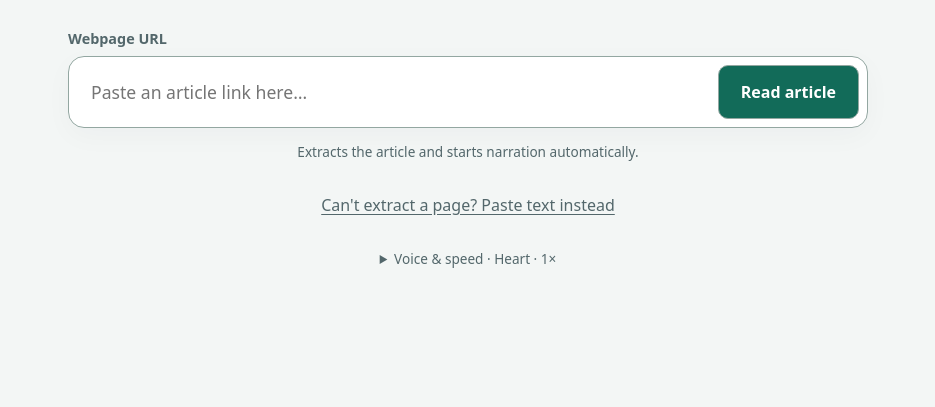
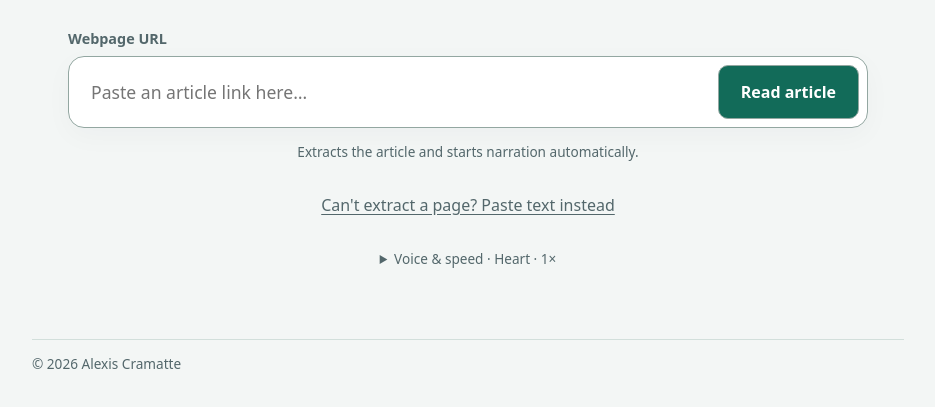
Before and after one commit to acramatte/article-reader, a website built with Vite: page index.html in a window 1280 px wide. Shown: the part 375-782 px from the top of the page, without its empty margins (172-1107 px from the left). Built offline with nearby package versions, Linux system fonts and the light colour scheme.

Commit message:
feat: add copyright footer

```diff
--- a/index.html
+++ b/index.html
@@ -48,6 +48,7 @@
     dt { font-size: 0.8rem; color: #53676b; }
     dd { margin: 6px 0 0; font-variant-numeric: tabular-nums; }
     #source { overflow-wrap: anywhere; color: #126b59; }
+    footer { margin-top: 28px; padding-top: 14px; border-top: 1px solid #d2dfdb; color: #53676b; font-size: 0.85rem; }
     #article-title { margin-top: 0; }
     .hint { font-size: 0.85rem; color: #53676b; }
     .hero { padding: clamp(64px, 16vh, 160px) 0 28px; text-align: center; transition: padding 650ms cubic-bezier(.22, 1, .36, 1); }
@@ -167,6 +168,7 @@
       <p class="hint">Stop to edit. Then use Read again in the listening card to generate narration from the beginning.</p>
     </details>
   </div>
+  <footer>© 2026 Alexis Cramatte</footer>
   </main>
   <script type="module" src="/main.js"></script>
 </body>
```
